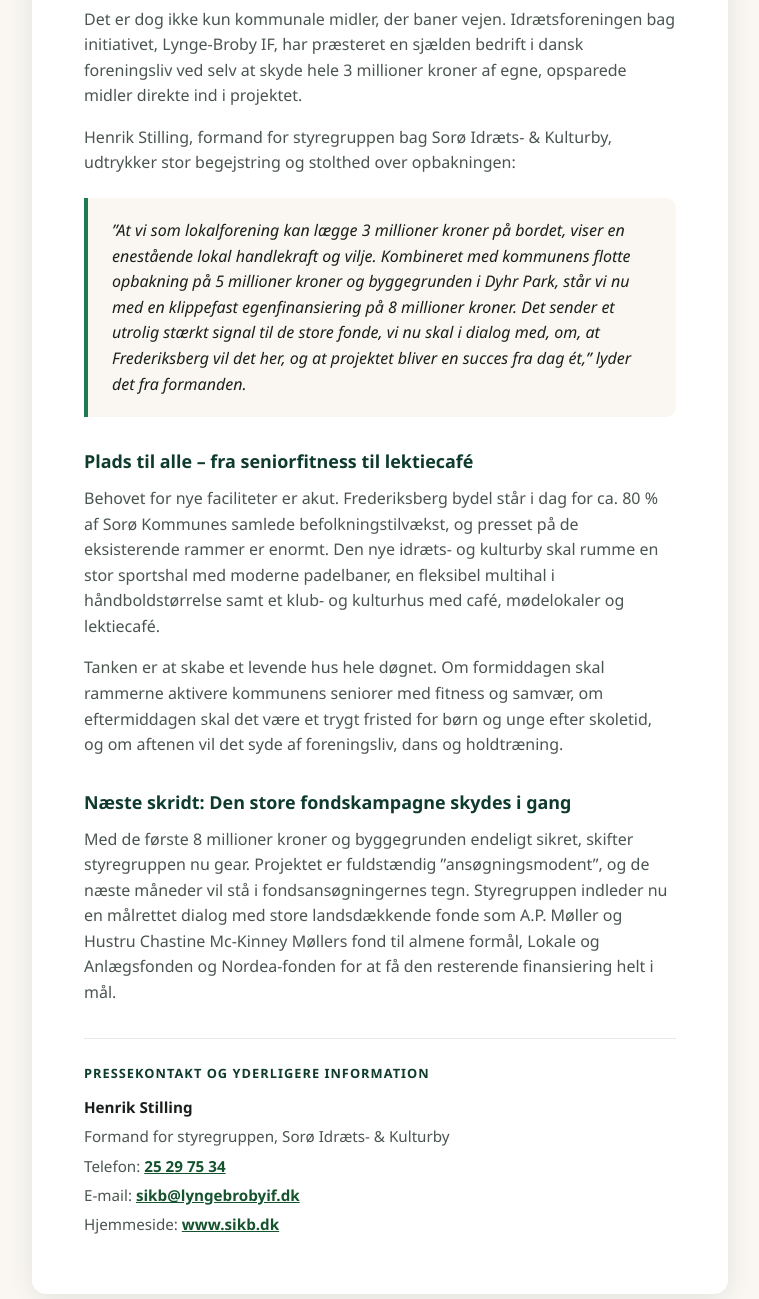
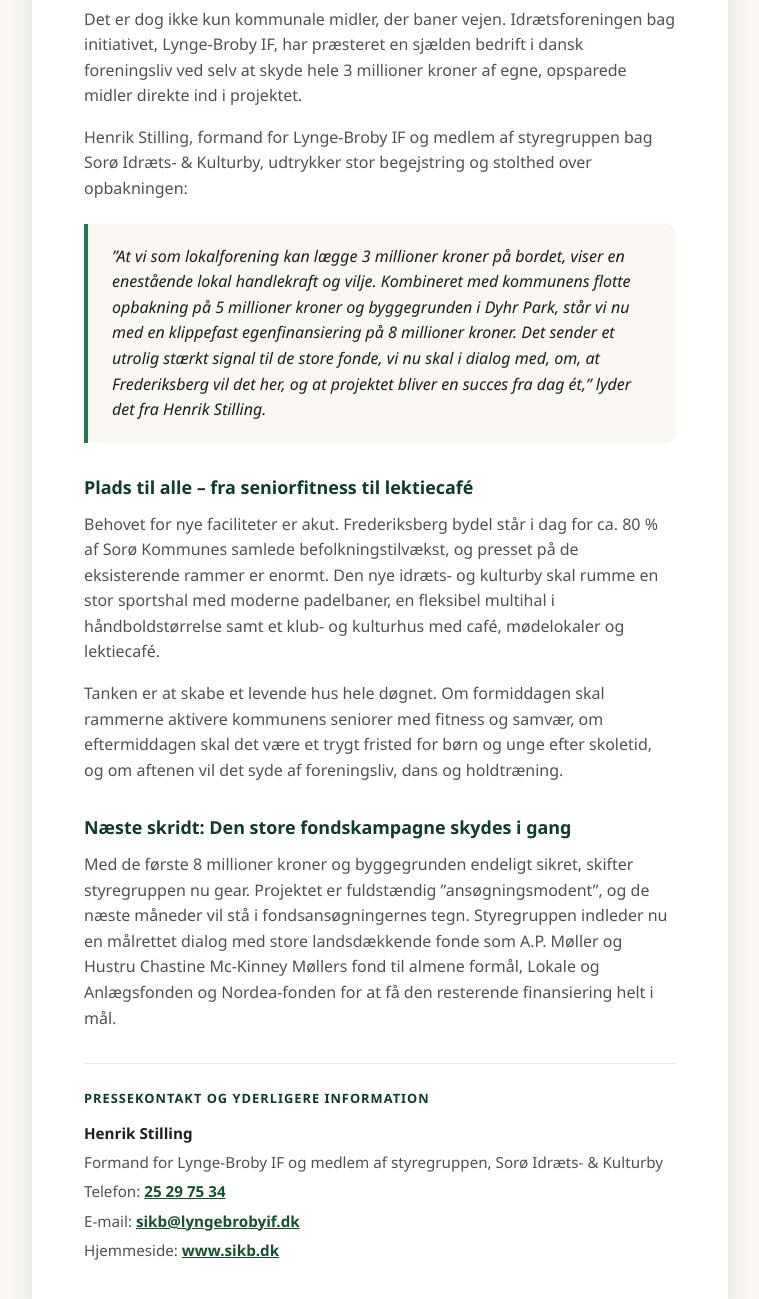
Before and after one commit to mrHjorth/sikb-website, a plain HTML site: page presse.html in a window 1280 px wide. Shown: the part 1301-2600 px from the top of the page, without its empty margins (72-831 px from the left). Drawn offline with Linux system fonts and the light colour scheme.

Commit message:
Ret Henriks titel til formand for LBI og medlem af styregruppen

```diff
--- a/presse.html
+++ b/presse.html
@@ -54,9 +54,9 @@
       <h3>Historisk stor foreningsopsparing skydes i projektet</h3>
       <p>Det er dog ikke kun kommunale midler, der baner vejen. Idrætsforeningen bag initiativet, Lynge-Broby IF, har præsteret en sjælden bedrift i dansk foreningsliv ved selv at skyde hele 3 millioner kroner af egne, opsparede midler direkte ind i projektet.</p>
 
-      <p>Henrik Stilling, formand for styregruppen bag Sorø Idræts- &amp; Kulturby, udtrykker stor begejstring og stolthed over opbakningen:</p>
+      <p>Henrik Stilling, formand for Lynge-Broby IF og medlem af styregruppen bag Sorø Idræts- &amp; Kulturby, udtrykker stor begejstring og stolthed over opbakningen:</p>
 
-      <blockquote>”At vi som lokalforening kan lægge 3 millioner kroner på bordet, viser en enestående lokal handlekraft og vilje. Kombineret med kommunens flotte opbakning på 5 millioner kroner og byggegrunden i Dyhr Park, står vi nu med en klippefast egenfinansiering på 8 millioner kroner. Det sender et utrolig stærkt signal til de store fonde, vi nu skal i dialog med, om, at Frederiksberg vil det her, og at projektet bliver en succes fra dag ét,” lyder det fra formanden.</blockquote>
+      <blockquote>”At vi som lokalforening kan lægge 3 millioner kroner på bordet, viser en enestående lokal handlekraft og vilje. Kombineret med kommunens flotte opbakning på 5 millioner kroner og byggegrunden i Dyhr Park, står vi nu med en klippefast egenfinansiering på 8 millioner kroner. Det sender et utrolig stærkt signal til de store fonde, vi nu skal i dialog med, om, at Frederiksberg vil det her, og at projektet bliver en succes fra dag ét,” lyder det fra Henrik Stilling.</blockquote>
 
       <h3>Plads til alle – fra seniorfitness til lektiecafé</h3>
       <p>Behovet for nye faciliteter er akut. Frederiksberg bydel står i dag for ca. 80 % af Sorø Kommunes samlede befolkningstilvækst, og presset på de eksisterende rammer er enormt. Den nye idræts- og kulturby skal rumme en stor sportshal med moderne padelbaner, en fleksibel multihal i håndboldstørrelse samt et klub- og kulturhus med café, mødelokaler og lektiecafé.</p>
@@ -70,7 +70,7 @@
         <h4>Pressekontakt og yderligere information</h4>
         <ul>
           <li><strong>Henrik Stilling</strong></li>
-          <li>Formand for styregruppen, Sorø Idræts- &amp; Kulturby</li>
+          <li>Formand for Lynge-Broby IF og medlem af styregruppen, Sorø Idræts- &amp; Kulturby</li>
           <li>Telefon: <a href="tel:+4525297534">25 29 75 34</a></li>
           <li>E-mail: <a href="mailto:sikb@lyngebrobyif.dk">sikb@lyngebrobyif.dk</a></li>
           <li>Hjemmeside: <a href="https://www.sikb.dk">www.sikb.dk</a></li>
```
